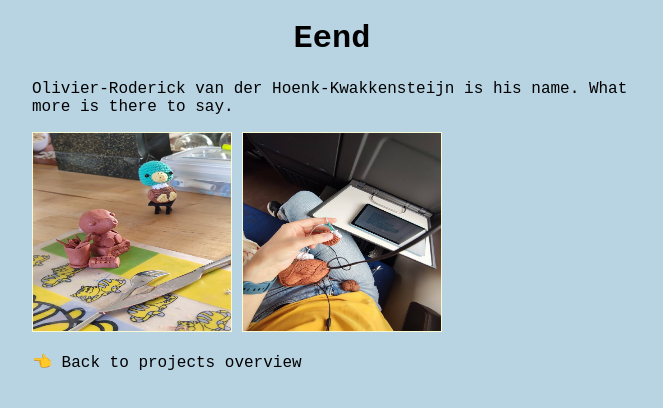
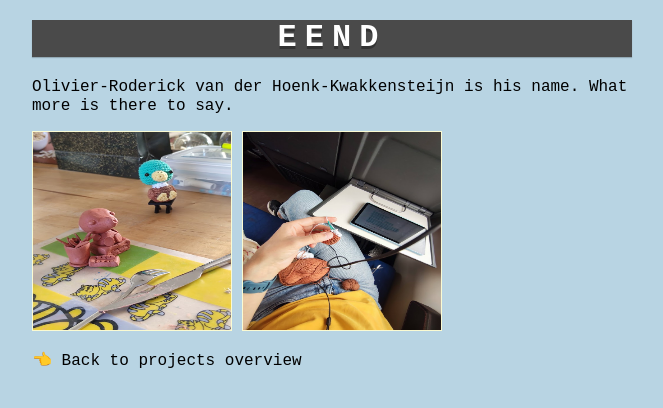
Before and after one commit to DoubleEagle/website, an Eleventy site: page src/projects/eend.md in a window 1280 px wide. Shown: the whole page, without its empty margins (308-971 px from the left). Built offline with nearby package versions, Linux system fonts and the light colour scheme; Eleventy itself is replaced by a stand-in of ours; files that its build step writes are made by us from their sources; files whose address does not match are found by name.

Commit message:
Header on post page now same as project page

```diff
--- a/src/css/styles.css
+++ b/src/css/styles.css
@@ -23,7 +23,7 @@ h1 {
     align-items: center;
 }
 
-.projects-title {
+.projects-title, .post-title {
     margin-top: 20px;
     text-align: center;
     text-transform: uppercase;
```
